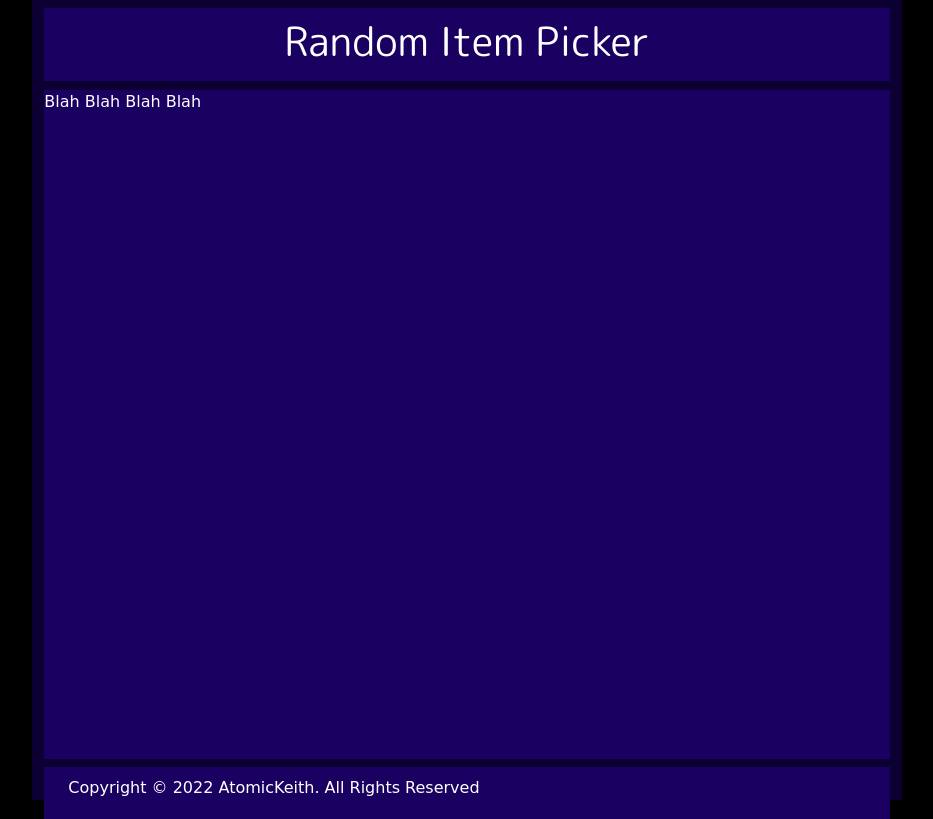
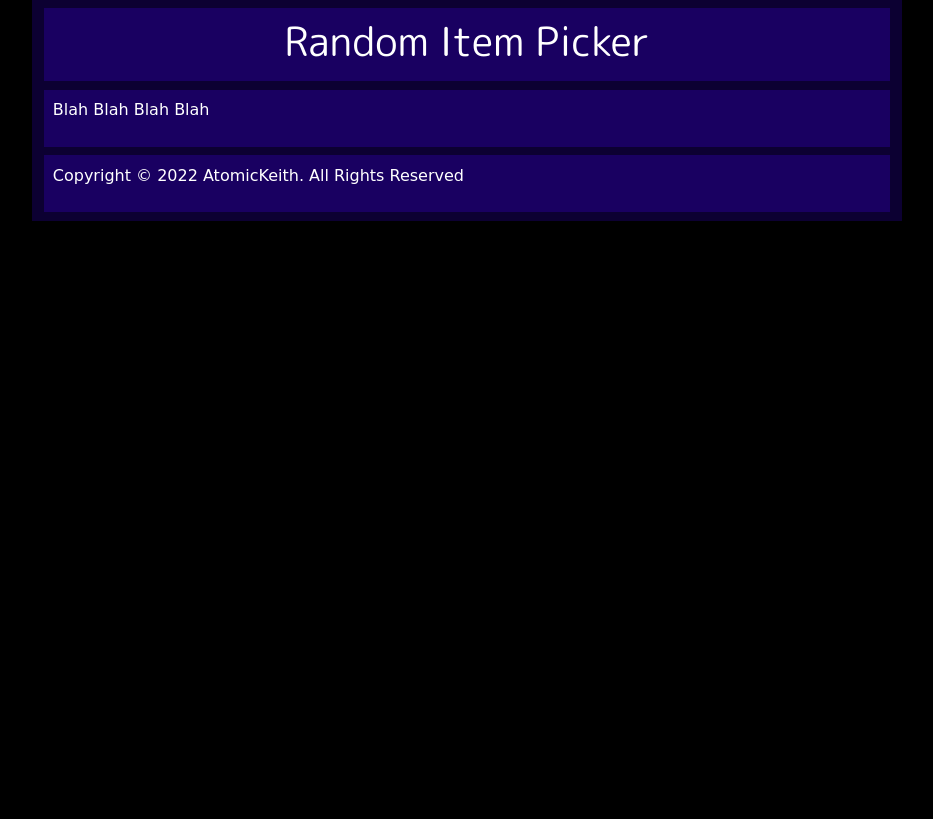
Before and after one commit to AtomicKeith/Random-Item-Picker, a plain HTML site: page index.html in a window 1280 px wide. Shown: the whole page, without its empty margins (173-1106 px from the left). Drawn offline with nearby package versions, Linux system fonts and the light colour scheme; a web font is replaced by a local one.

Commit message:
Changed some stuff up
i dont like writing summaries, im the only one looking at them >->

```diff
--- a/index.html
+++ b/index.html
@@ -11,23 +11,24 @@
         <link rel="preconnect" href="https://fonts.googleapis.com">
         <link rel="preconnect" href="https://fonts.gstatic.com" crossorigin>
         <link href="https://fonts.googleapis.com/css2?family=Averia+Serif+Libre&family=M+PLUS+Rounded+1c&display=swap" rel="stylesheet">
+        <script src="itemPicker.js"></script>
 
     </head>
     <body>
         <div class="row">
-            <div class="vh-100 col-2"></div>
-            <div class="vh-100 col-8">
-                <header class="container-fluid">
-                    <h1>Random Item Picker</h1>
-                </header>
-                <div class="container-fluid, main">
+            <div class="col-2" style="height: 100%;"></div>
+            <div class="col-8" style="height: 100%;">
+                <div class="container-fluid, customcard">
+                    <h1 class="center-text">Random Item Picker</h1>
+                </div>
+                <div class="container-fluid, customcard">
                     <p>Blah Blah Blah Blah</p>
                 </div>
-                <footer class="container-fluid">
+                <div class="container-fluid, customcard">
                     <p>Copyright &copy; 2022 AtomicKeith. All Rights Reserved</p>
-                </footer>
+                </div>
             </div>
-            <div class="vh-100 col-2"></div>
+            <div class="col-2" style="height: 100%;"></div>
         </div>
 
     </body>
--- a/main.css
+++ b/main.css
@@ -3,15 +3,6 @@ body {
     color: #FFFFFF;
     overflow-x: hidden;
     font-family: 'Averia Serif Libre', cursive;
-}
-
-header {
-    text-align: center;
-    margin-top: 1%;
-    margin-bottom: 1%;
-    padding-top: 1%;
-    padding-bottom: 1%;
-    background-color: #190061;
 }
 
 h1 {
@@ -22,15 +13,13 @@ h1 {
     background-color: #0C0032;
 }
 
-.main {
-    height: 83.6%;
+.center-text {
+    text-align: center;
+}
+
+.customcard {
+    margin-top: 1%;
+    margin-bottom: 1%;
+    padding: 1%;
     background-color: #190061;
 }
-
-footer {
-    margin-top: 1%;
-    margin-bottom: 1%;
-    padding-top: 1%;
-    padding-bottom: 0.4%;
-    background-color: #190061;
-}
```
Also changed, not shown: itemPicker.js (added).
